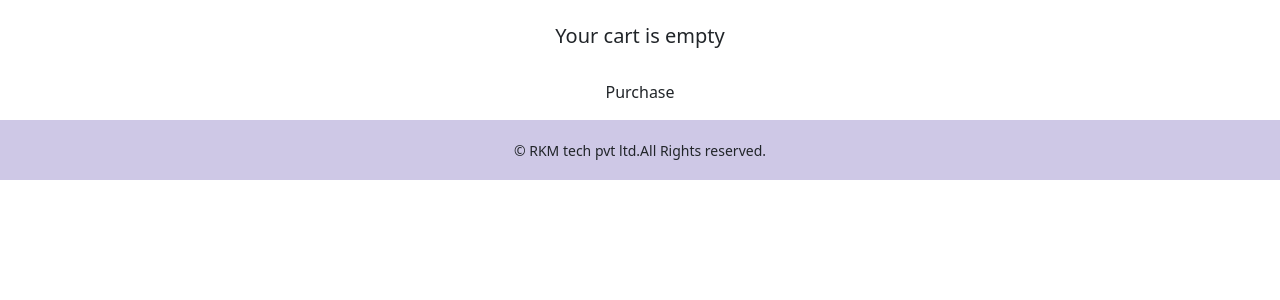
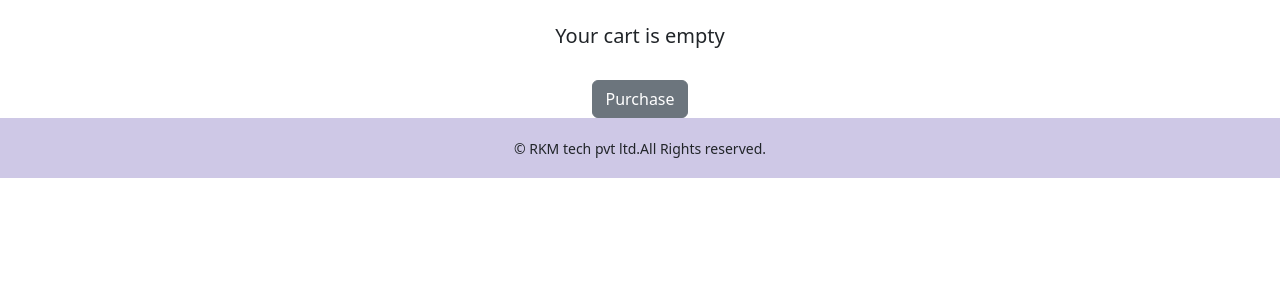
Before and after one commit to Rasmiya-K-M/SimpleEcomAPP, a Django app: page /cart/ in a window 1280 px wide. Shown: the part 208-508 px from the top of the page. Run offline with Django 4.2, Linux system fonts and the light colour scheme; data comes from the database, SQL or seed files in the repository; both versions use the stored data as it was after the commit; some libraries are stand-ins or nearby versions; some web fonts are replaced.

Commit message:
commit three

```diff
--- a/ecomproject/cart_app/views.py
+++ b/ecomproject/cart_app/views.py
@@ -48,8 +48,8 @@ def cart_remove(request,product_id):
     return redirect('cart_app:cart_detail')
 
 def full_remove(request,product_id):
-    cart = Cart.objects.get(cart_id=_cart_id(request))
-    product = get_object_or_404(Product, id=product_id)
-    cart_item = CartItem.objects.get(product=product, cart=cart)
+    cart=Cart.objects.get(cart_id=_cart_id(request))
+    product=get_object_or_404(Product,id=product_id)
+    cart_item=CartItem.objects.get(product=product,cart=cart)
     cart_item.delete()
     return redirect('cart_app:cart_detail')
--- a/ecomproject/templates/cart.html
+++ b/ecomproject/templates/cart.html
@@ -13,7 +13,7 @@
         <br>
         <h1 class="text-center my_title">Your cart is empty</h1>
         <br>
-        <p class="text-center">Purchase<a href="{% url 'ecomapp:allProductCat'%}"></a></p>
+        <a href="{% url 'ecomapp:allProdCat' %}" class="btn btn-secondary btn-block my_custom_button">Purchase</a>
 
     </div>
 </div>
```
Also changed, not shown: ecomproject/db.sqlite3.
